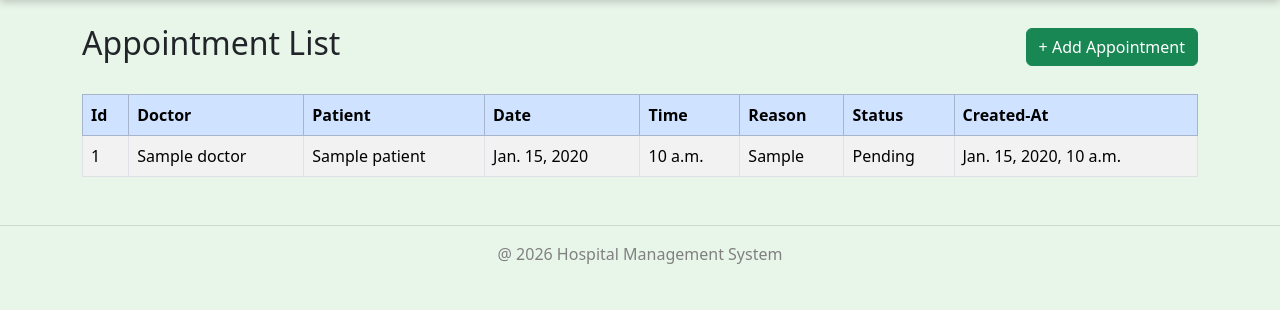
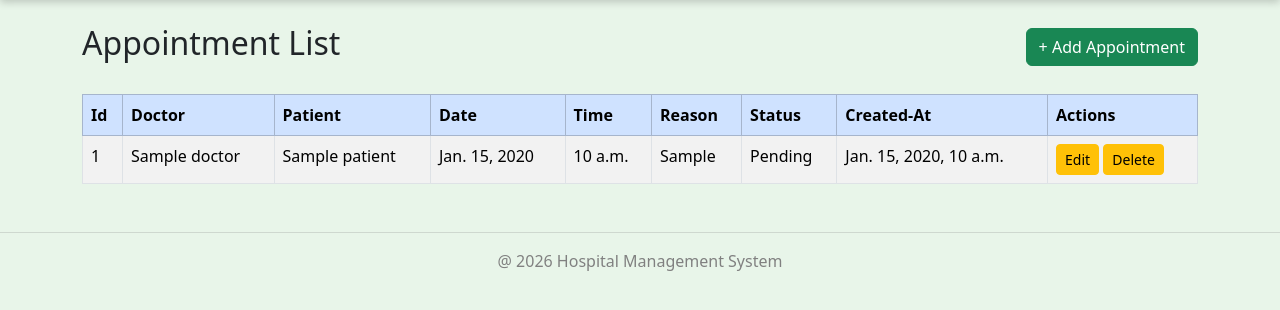
Before and after one commit to prashanttiwaricodes/Hospital-Management-System, a Django app: page /appointments/ in a window 1280 px wide. Shown: the part 62-372 px from the top of the page. Run offline with Django 5.2, Linux system fonts and the light colour scheme; tables that the repository leaves empty hold one stand-in row (values such as "Sample post").

Commit message:
Successfully added Edit and Delete Features in Appointment Module

```diff
--- a/appointments/urls.py
+++ b/appointments/urls.py
@@ -4,4 +4,6 @@ from . import views
 urlpatterns=[
     path("",views.appointment_list,name="appointment_list"),
     path("add/",views.appointment_add,name="appointment_add"),
+    path("edit/<int:pk>/",views.appointment_edit,name="appointment_edit"),
+    path("delete/<int:pk>/",views.appointment_delete,name="appointment_delete"),
 ]
--- a/appointments/views.py
+++ b/appointments/views.py
@@ -1,4 +1,4 @@
-from django.shortcuts import render,redirect
+from django.shortcuts import render,redirect, get_object_or_404
 from .models import Appointment
 from .forms import AppointmentForm
 
@@ -27,3 +27,29 @@ def appointment_add(request):
      form=AppointmentForm()
 
     return render(request,"Appointments/appointment_form.html",{"form":form})
+
+
+def appointment_edit(request,pk):
+   appointment =get_object_or_404(Appointment,pk=pk)
+   if request.method=="POST":
+      form=AppointmentForm(request.POST,instance=appointment)
+      if form.is_valid():
+         form.save()
+         return redirect("appointment_list")
+      else:
+         print(form.errors)
+
+   else:
+      form=AppointmentForm(instance=appointment)
+   return render(request,"Appointments/appointment_form.html",{"form":form})
+
+
+def appointment_delete(request,pk):
+   appointment=get_object_or_404(Appointment,pk=pk)
+   if request.method=="POST":
+      appointment.delete()
+      return redirect("appointment_list")
+
+   else:
+      form=AppointmentForm(instance=appointment)
+   return render(request,"Appointments/appointment_confirm_delete.html",{"appointment":appointment})
--- a/templates/Appointments/appointment_list.html
+++ b/templates/Appointments/appointment_list.html
@@ -19,6 +19,7 @@ Appointments
             <th>Reason</th>
             <th>Status</th>
             <th>Created-At</th>
+            <th>Actions</th>
         </tr>
     </thead>
     <tbody>
@@ -32,7 +33,10 @@ Appointments
             <td>{{appointment.reason}}</td>
             <td>{{appointment.status}}</td>
             <td>{{appointment.created_at}}</td>
-
+            <td>
+            <a href="{% url 'appointment_edit' appointment.pk %}" class="btn btn-warning btn-sm">Edit</a>
+            <a href="{% url 'appointment_delete' appointment.pk %}" class="btn btn-warning btn-sm">Delete</a>
+            </td>
          </tr>
            {% empty %}
            <tr>
```
Also changed, not shown: templates/Appointments/appointment_confirm_delete.html (added, +16 -0 lines).
